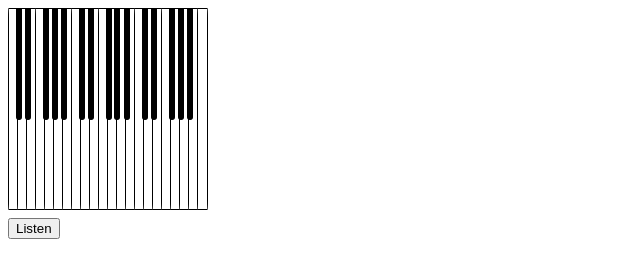
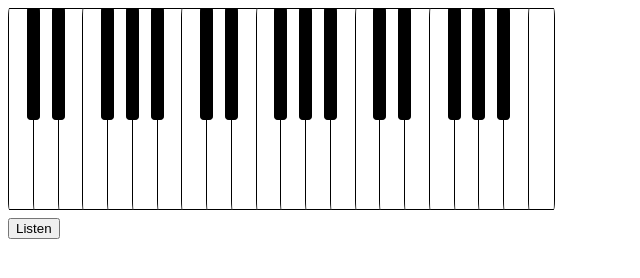
Before and after one commit to Mark-Waring/piano-vanilla, a plain HTML site: page index.html in a window 1280 px wide. Shown: the whole page, without its empty margins (0-640 px from the left). Drawn offline with Linux system fonts and the light colour scheme.

Commit message:
unsets test width

```diff
--- a/styles.css
+++ b/styles.css
@@ -5,7 +5,7 @@
 .piano {
     position: relative;
     height: 200px;
-    width: 200px;
+    width: 550px;
 }
 
 .key {
```
